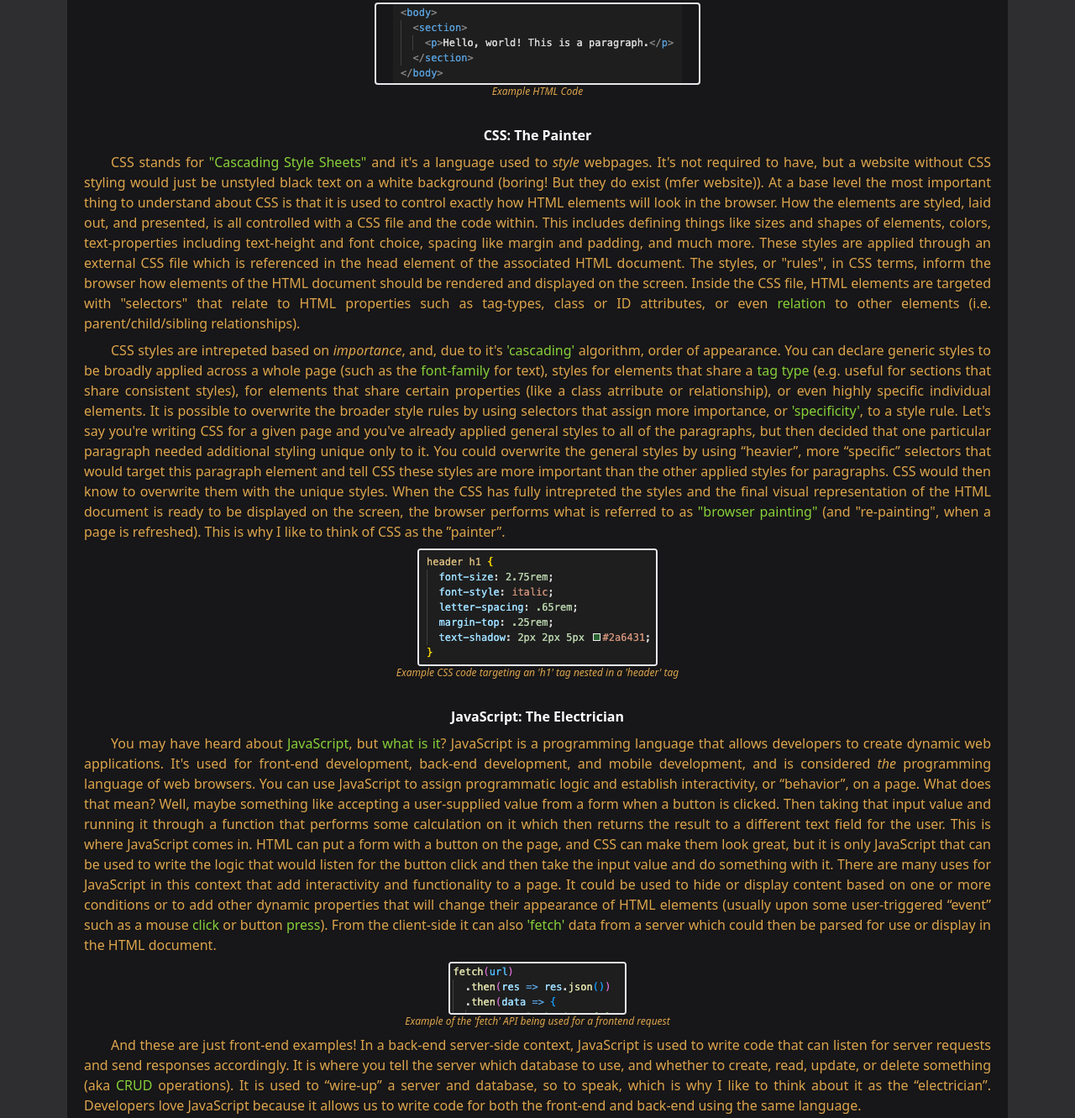
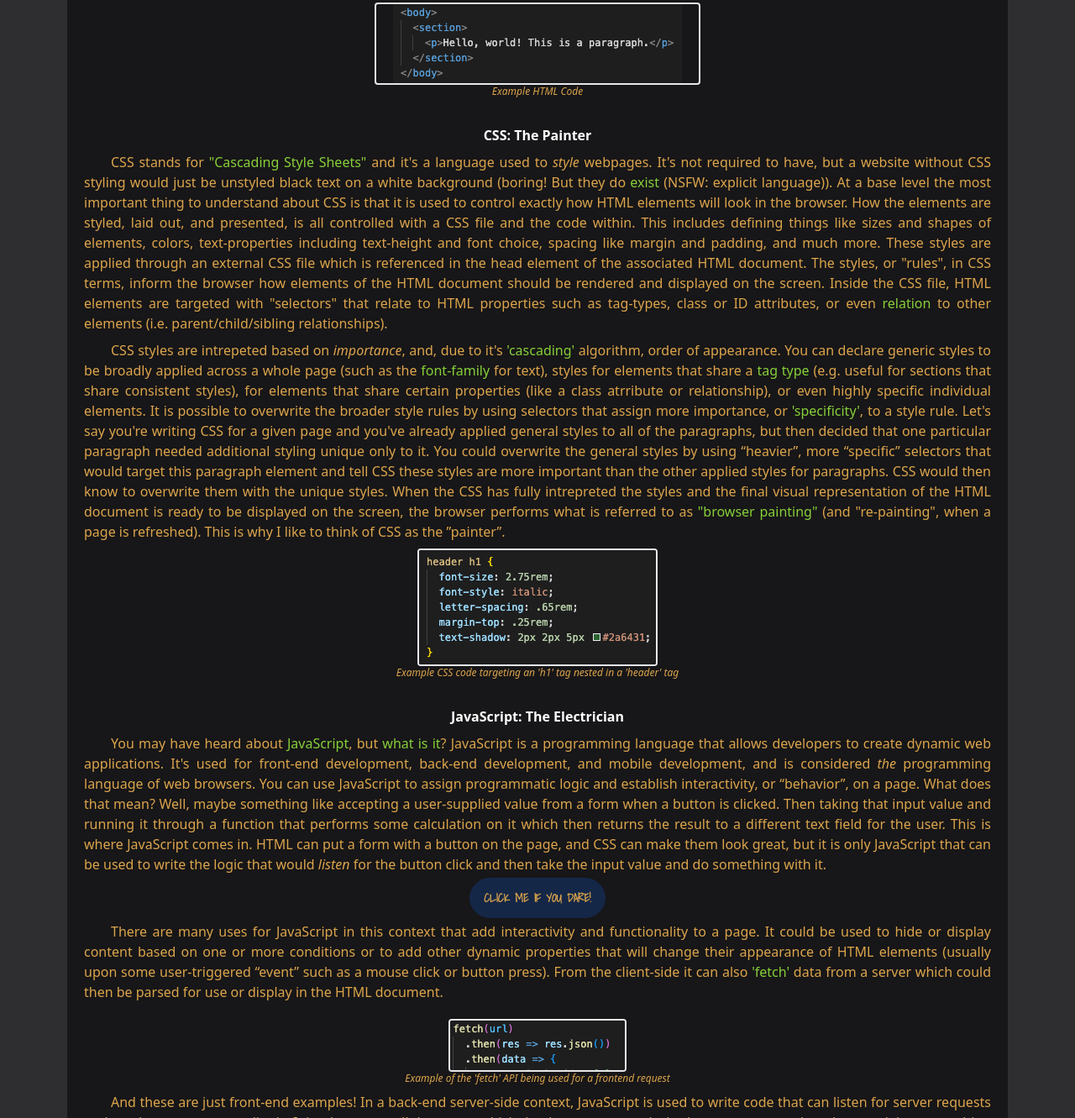
Before and after one commit to d-herz/WebDevDan, a website: page public/blog-posts/blog1.html in a window 1280 px wide. Shown: the part 677-2008 px from the top of the page at 84% size. Drawn offline with Linux system fonts and the light colour scheme; a script that the page names is missing.

Commit message:
added button example on blog

```diff
--- a/public/blog-posts/blog1.html
+++ b/public/blog-posts/blog1.html
@@ -157,7 +157,7 @@
 
         <h1 class="text-center font-bold no-underline text-primary">CSS: The Painter</h1>
         <p class="text-justify mx-5 my-2 indent-8">
-          CSS stands for <a class="text-success" href="https://en.wikipedia.org/wiki/CSS">"Cascading Style Sheets"</a> and it's a language used to <em>style</em> webpages. It's not required to have, but a website without CSS styling would just be unstyled black text on a white background (boring! But they do exist (mfer website)). At a base level the most important thing to understand about CSS is that it is used to control exactly how HTML elements will look in the browser. How the elements are styled, laid out, and presented, is all controlled with a CSS file and the code within. This includes defining things like sizes and shapes of elements, colors, text-properties including text-height and font choice, spacing like margin and padding, and much more. These styles are applied through an external CSS file which is referenced in the head element of the associated HTML document. The styles, or "rules", in CSS terms, inform the browser how elements of the HTML document should be rendered and displayed on the screen. Inside the CSS file, HTML elements are targeted with "selectors" that relate to HTML properties such as tag-types, class or ID attributes, or even <a class="text-success" href="https://www.geeksforgeeks.org/css-child-vs-descendant-selectors/">relation</a> to other elements (i.e. parent/child/sibling relationships).
+          CSS stands for <a class="text-success" href="https://en.wikipedia.org/wiki/CSS">"Cascading Style Sheets"</a> and it's a language used to <em>style</em> webpages. It's not required to have, but a website without CSS styling would just be unstyled black text on a white background (boring! But they do <a class="text-success" href="https://motherfuckingwebsite.com/">exist</a> (NSFW: explicit language)). At a base level the most important thing to understand about CSS is that it is used to control exactly how HTML elements will look in the browser. How the elements are styled, laid out, and presented, is all controlled with a CSS file and the code within. This includes defining things like sizes and shapes of elements, colors, text-properties including text-height and font choice, spacing like margin and padding, and much more. These styles are applied through an external CSS file which is referenced in the head element of the associated HTML document. The styles, or "rules", in CSS terms, inform the browser how elements of the HTML document should be rendered and displayed on the screen. Inside the CSS file, HTML elements are targeted with "selectors" that relate to HTML properties such as tag-types, class or ID attributes, or even <a class="text-success" href="https://www.geeksforgeeks.org/css-child-vs-descendant-selectors/">relation</a> to other elements (i.e. parent/child/sibling relationships).
         </p>
         <p class="text-justify mx-5 my-2 indent-8">
           CSS styles are
@@ -173,14 +173,21 @@
         <span class="block text-center text-xs mx-auto mb-8 italic">Example CSS code targeting an 'h1' tag nested in a 'header' tag</span>
 
         <h1 class="text-center font-bold no-underline text-primary">JavaScript: The Electrician</h1>
-        <p class="text-justify mx-5 my-2 indent-8">
+        <p class="text-justify mx-5 mt-2 indent-8">
           You may have heard about <a class="text-success" href="https://en.wikipedia.org/wiki/JavaScript">JavaScript</a>, but <a class="text-success" href="https://developer.mozilla.org/en-US/docs/Learn/JavaScript/First_steps/What_is_JavaScript#:~:text=JavaScript%20is%20a%20scripting%20or,3D%20graphics%2C%20scrolling%20video%20jukeboxes%2C">what is it</a>? JavaScript is a programming language that allows developers to
           create dynamic web applications. It's used for front-end development, back-end development, and mobile development, and
           is considered <em>the</em> programming language of web browsers. You can use JavaScript to assign programmatic logic and
           establish interactivity, or “behavior”, on a page. What does that mean? Well, maybe something like accepting a
           user-supplied value from a form when a button is clicked. Then taking that input value and running it through a function
           that performs some calculation on it which then returns the result to a different text field for the user. This is where
-          JavaScript comes in. HTML can put a form with a button on the page, and CSS can make them look great, but it is only JavaScript that can be used to write the logic that would listen for the button click and then take the input value and do something with it. There are many uses for JavaScript in this context that add interactivity and functionality to a page. It could be used to hide or display content based on one or more conditions or to add other dynamic properties that will change their appearance of HTML elements (usually upon some user-triggered “event” such as a mouse <button class="text-success" id="exampleEvent1" href="">click</button> or button <button class="text-success" id="exampleEvent2" href="">press</button>). From the client-side it can also <a class="text-success" href="https://developer.mozilla.org/en-US/docs/Web/API/Fetch_API/Using_Fetch">'fetch'</a> data from a server which could then be parsed for use or display in the HTML document.
+          JavaScript comes in. HTML can put a form with a button on the page, and CSS can make them look great, but it is only JavaScript that can be used to write the logic that would <em>listen</em> for the button click and then take the input value and do something with it.
+        </p>
+        <div class="my-1 flex justify-center">
+          <button class="btn btn-secondary text-neutral-content font-shadows rounded-full"
+            id="exampleEvent1">Click me if you dare!</button>
+        </div>
+        <p class="text-justify m-5 mt-0 indent-8">
+          There are many uses for JavaScript in this context that add interactivity and functionality to a page. It could be used to hide or display content based on one or more conditions or to add other dynamic properties that will change their appearance of HTML elements (usually upon some user-triggered “event” such as a mouse click or button press). From the client-side it can also <a class="text-success" href="https://developer.mozilla.org/en-US/docs/Web/API/Fetch_API/Using_Fetch">'fetch'</a> data from a server which could then be parsed for use or display in the HTML document.
         </p>
         <img class="mx-auto mt-0 mb-0 rounded border-2" src="/blog-posts/fetch.png" alt="JavaScript Fetch example">
         <span class="block text-center text-xs mx-auto mb-2 italic">Example of the 'fetch' API being used for a frontend request
@@ -211,8 +218,8 @@
         <h1 class="text-center m-5 mt-0 tracking-widest font-shadows">WebDevDan, Fullstack Software Engineer.</h1>
 
 
-
-        <div class="text-center px-6 sm:px-20 py-5">
+        <!-- Additional Resource Div -->
+        <div class="text-center px-6 sm:px-20 py-4">
           <h1 class="font-bold no-underline text-primary">Additional Free Resources:</h1>
           <ul class="">
             <li><a class="text-success" href="https://www.codecademy.com/learn/learn-css">
@@ -231,7 +238,10 @@
               Microsoft: Web Development for Beginners
             </a></li>
           </ul>
+        </div>
 
+        <div class="my-3 flex justify-center">
+          <a class="btn glass btn-ghost text-xl text-neutral-content font-shadows rounded-full" href="/blog-posts/blog1.html">Back to Top</a>
         </div>
 
       </div>
--- a/public/js/main.js
+++ b/public/js/main.js
@@ -4,5 +4,5 @@ document.querySelector('#exampleEvent2').addEventListener('click', userAlert)
 
 
 function userAlert() {
-  alert('Brought to you by JavaScript!')
+  alert('This Alert Brought to you by JavaScript!')
 }
```
Also changed, not shown: public/css/output.css.
